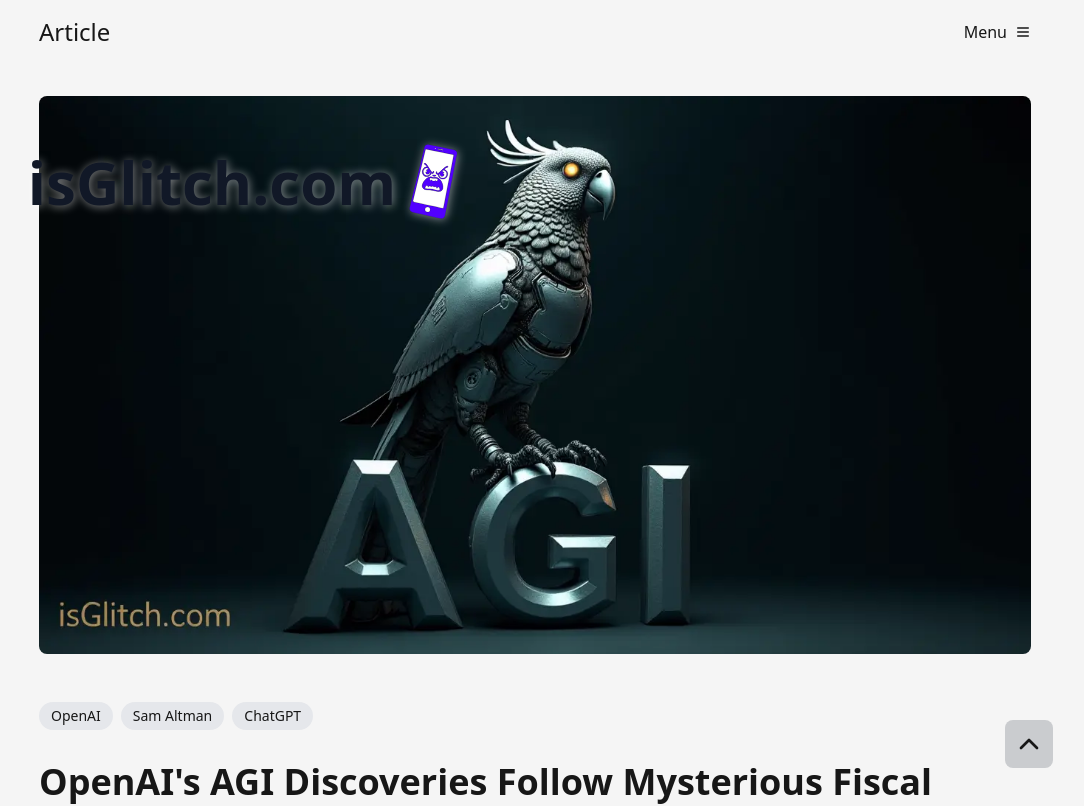
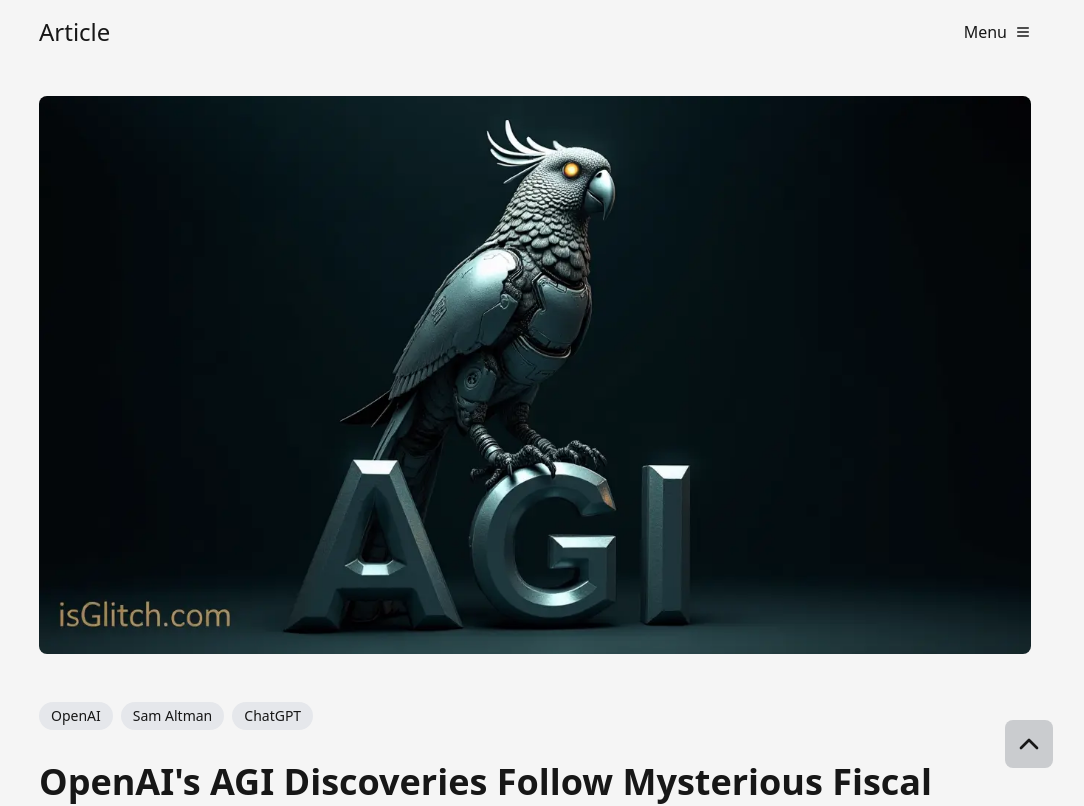
Before and after one commit to orbithammer/isglitch-next, a Next.js app: page /article/20241223-openai-agi-discoveries in a window 1280 px wide. Shown: the top 806 px of the page, without its empty margins (105-1189 px from the left). Built offline with nearby package versions, Linux system fonts and the light colour scheme.

Commit message:
Update page.tsx

```diff
--- a/app/article/[articleUrl]/page.tsx
+++ b/app/article/[articleUrl]/page.tsx
@@ -9,7 +9,6 @@
 import SocialLinks from '@/components/SocialLinks'
 import MostRecentArticles from '@/components/MostRecentArticles'
 import EarlierArticles from '@/components/EarlierArticles'
-import Title from '@/components/Title'
 
 export const dynamic = 'force-dynamic'
 
@@ -55,7 +54,6 @@
   return (
     <main className="max-w-6xl mx-auto px-4 py-8">
       <div className="w-full mb-8">
-        <Title />
         <div className="relative w-full aspect-[16/9]">
           <Image
             src={article.img}
```
